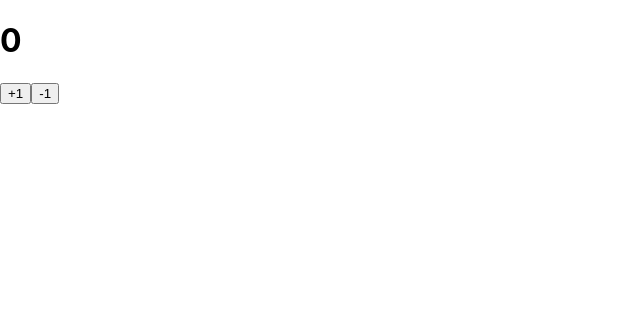
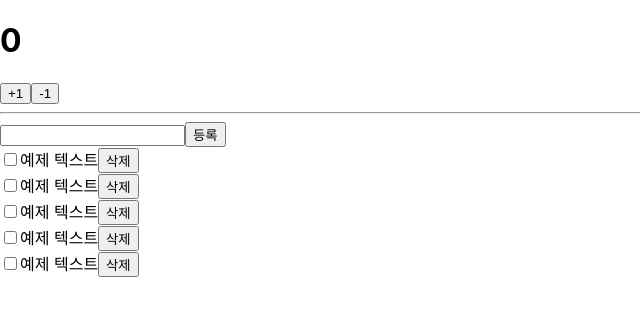
Before and after one commit to raeyoung/react-redux-tutorial, a React (Create React App) app: page / in a window 1280 px wide. Shown: the top 316 px of the page, without its empty margins (0-640 px from the left). Built offline with nearby package versions, Linux system fonts and the light colour scheme.

Commit message:
Create Todos UI

```diff
--- a/src/App.js
+++ b/src/App.js
@@ -1,10 +1,13 @@
 import React from 'react';
 import Counter from './components/Counter';
+import Todos from './components/Todos'
 
 const App = () => {
   return (
     <div>
       <Counter number={0} />
+      <hr />
+      <Todos />
     </div>
   )
 }
--- /dev/null
+++ b/src/components/Todos.js
@@ -0,0 +1,41 @@
+import React from 'react'
+
+const TodoItem = ({ todo, onToggle, onRemove }) => {
+  return (
+    <div>
+      <input type="checkbox" />
+      <span>예제 텍스트</span>
+      <button>삭제</button>
+    </div>
+  )
+}
+
+const Todos = ({
+  input,  // input 에 입력되는 text
+  todos,  // 할 일 목록이 들어있는 Object
+  onChangeInput,
+  onInsert,
+  onToggle,
+  onRemove
+}) => {
+  const onSubmit = e => {
+    e.preventDefault();
+  }
+  return (
+    <div>
+      <form onSubmit={onSubmit}>
+        <input />
+        <button type="submit">등록</button>
+      </form>
+      <div>
+        <TodoItem />
+        <TodoItem />
+        <TodoItem />
+        <TodoItem />
+        <TodoItem />
+      </div>
+    </div>
+  )
+}
+
+export default Todos
```
Also changed, not shown: 1 other file (tests, documents, lock files or other folders).
